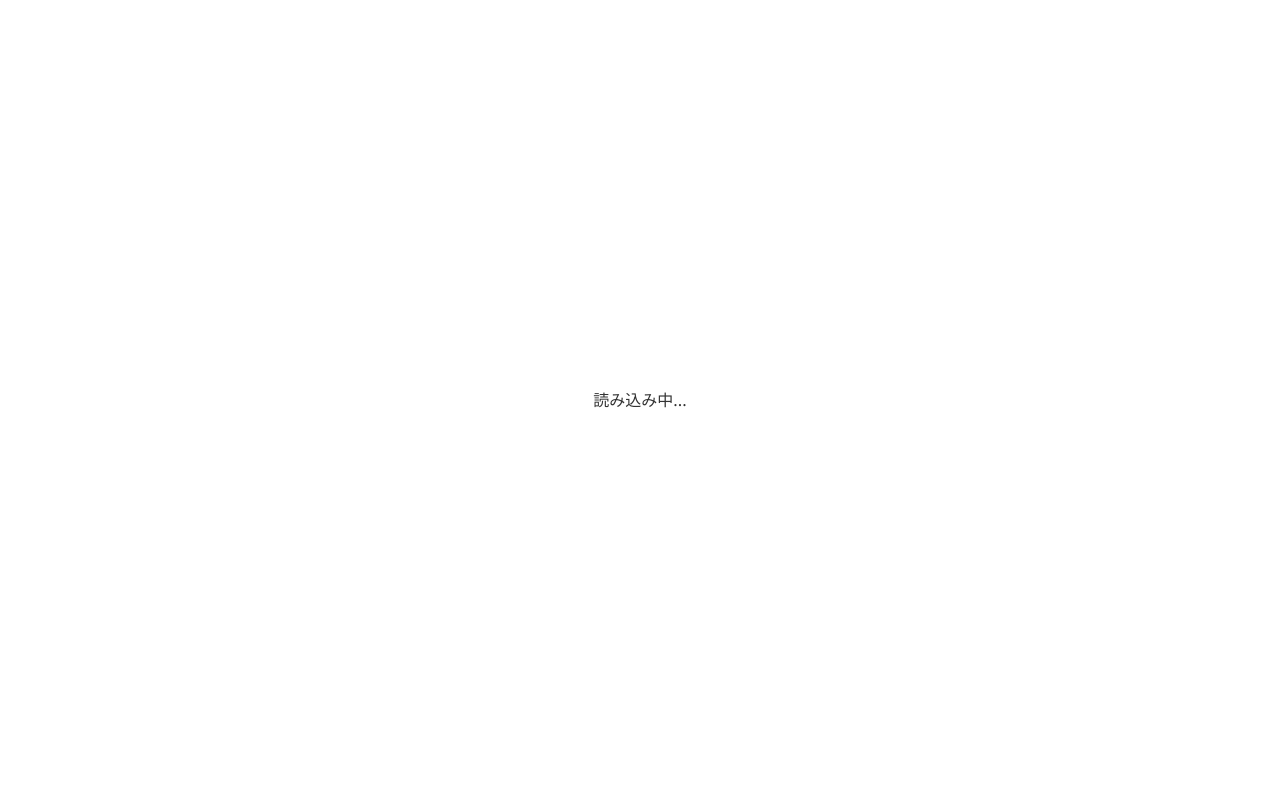
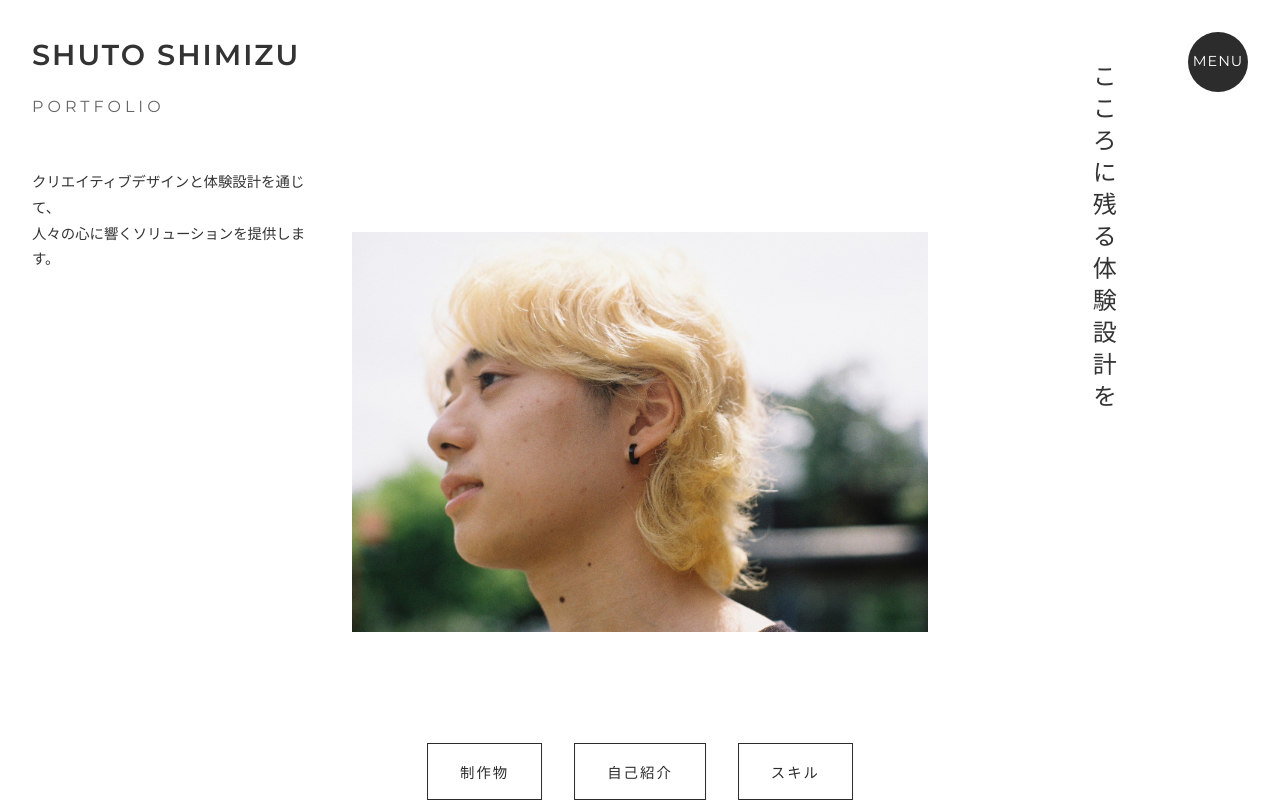
Before and after one commit to shuto-4/portfolio, a website: page index.html in a window 1280 px wide. Shown: the top 803 px of the page. Drawn offline with Linux system fonts and the light colour scheme.

Commit message:
Fix: コンテンツの表示とfaviconの参照を修正

```diff
--- a/index.html
+++ b/index.html
@@ -8,7 +8,6 @@
   <link rel="preconnect" href="https://fonts.googleapis.com">
   <link rel="preconnect" href="https://fonts.gstatic.com" crossorigin>
   <link href="https://fonts.googleapis.com/css2?family=Noto+Sans+JP:wght@300;400;700&family=Montserrat:wght@400;600&display=swap" rel="stylesheet">
-  <link rel="icon" type="image/x-icon" href="favicon.ico">
   <style>
     :root {
       --primary-color: #2c2c2c;
@@ -573,7 +572,7 @@
     }
 
     #content {
-      display: none;
+      display: block;
     }
 
     #loading {
@@ -583,7 +582,7 @@
       width: 100%;
       height: 100%;
       background: white;
-      display: flex;
+      display: none;
       justify-content: center;
       align-items: center;
       z-index: 9999;
```
